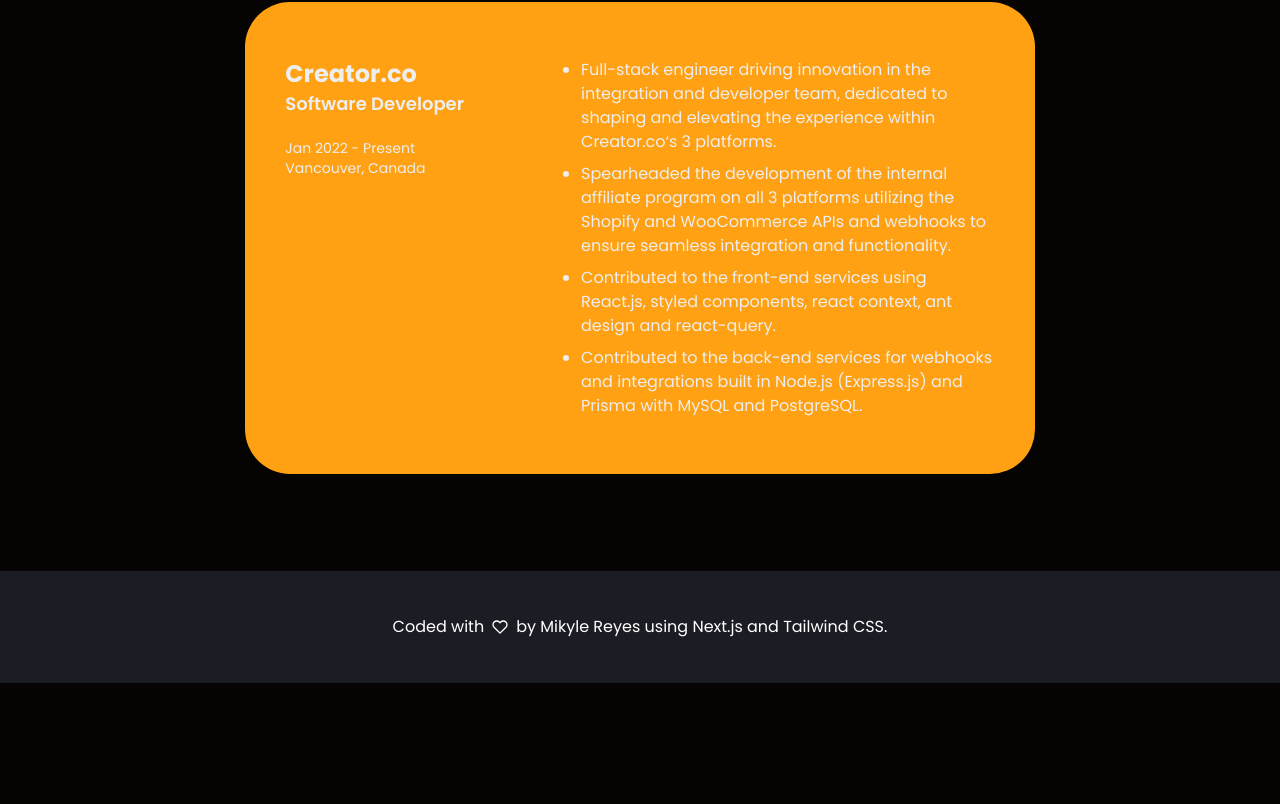
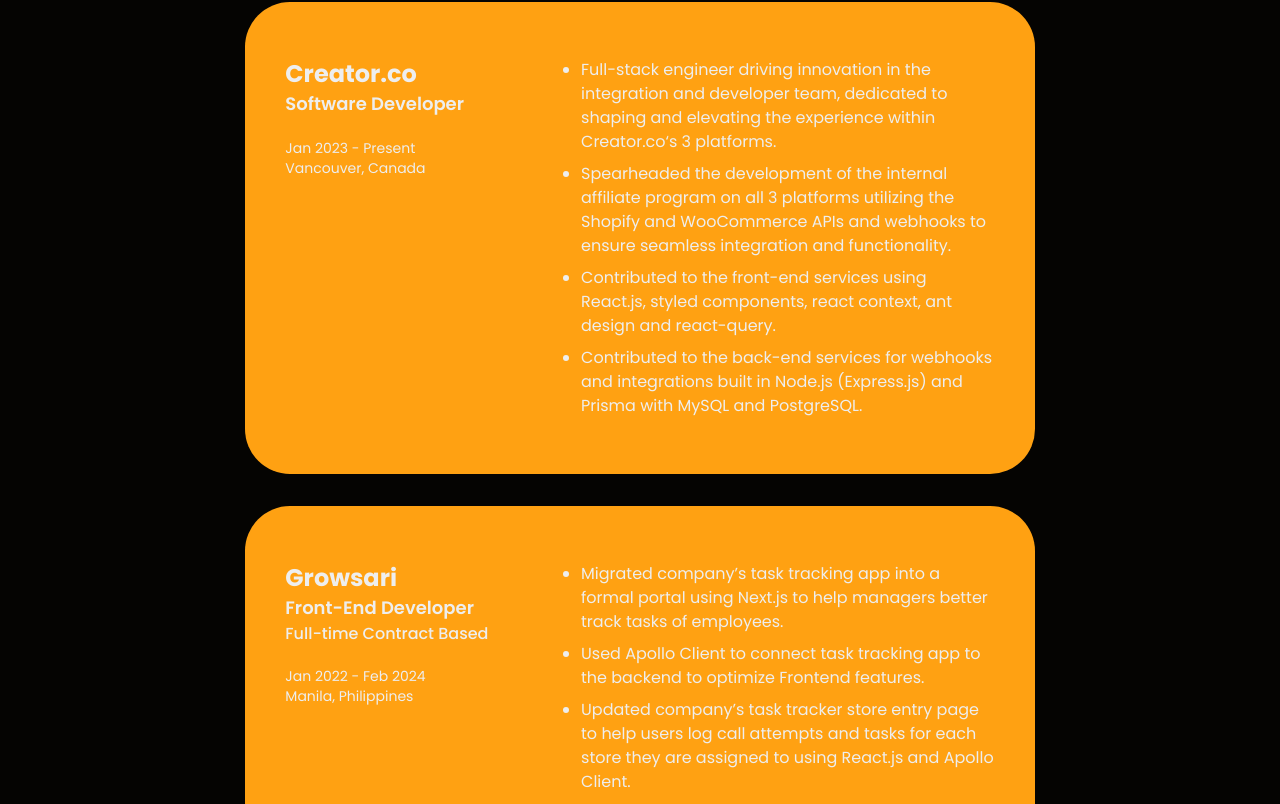
Before and after one commit to muhkyle17/portfolio-website, a Next.js app: page /resume in a window 1280 px wide. Shown: the part 336-1140 px from the top of the page. Before the commit the page ends 1019 px from the top, so only its background shows below. Built offline with nearby package versions, Linux system fonts and the light colour scheme; a web font is replaced by a local one.

Commit message:
Add data for experience with craetor.co and growsari and display it on the UI

```diff
--- a/components/Resume.js
+++ b/components/Resume.js
@@ -1,4 +1,5 @@
 import Link from 'next/link'
+import { experience } from '../data'
 
 const Resume = () => {
   return (
@@ -28,37 +29,25 @@ const Resume = () => {
             </div>
           </div>
 
-          <div className='flex gap-5 px-10 py-14 bg-primary rounded-[45px]'>
+          {experience.map(job => (
+            <div key={job.company} className='flex gap-5 px-10 py-14 bg-primary rounded-[45px]'>
               <div className='w-2/5 text-[#EEEEEE]'>
-              <h2 className='font-bold text-2xl'>Creator.co</h2>
-              <p className='font-semibold text-lg'>Software Developer</p>
-              <p className='mt-5 text-sm'>Jan 2022 - Present</p>
-              <p className='text-sm'>Vancouver, Canada</p>
+                <h2 className='font-bold text-2xl'>{job.company}</h2>
+                <p className='font-semibold text-lg'>{job.jobTitle}</p>
+                <p className='font font-medium text-base'>{job?.jobType}</p>
+                <p className='mt-5 text-sm'>{job.duration}</p>
+                <p className='text-sm'>{job.location}</p>
               </div>
 
               <div className='w-3/5'>
                 <ul className='list-disc flex flex-col gap-2 text-[#EEEEEE]'>
-                <li>
-                  Full-stack engineer driving innovation in the integration and developer team,
-                  dedicated to shaping and elevating the experience within Creator.co&lsquo;s 3
-                  platforms.
-                </li>
-                <li>
-                  Spearheaded the development of the internal affiliate program on all 3 platforms
-                  utilizing the Shopify and WooCommerce APIs and webhooks to ensure seamless
-                  integration and functionality.
-                </li>
-                <li>
-                  Contributed to the front-end services using React.js, styled components, react
-                  context, ant design and react-query.
-                </li>
-                <li>
-                  Contributed to the back-end services for webhooks and integrations built in
-                  Node.js (Express.js) and Prisma with MySQL and PostgreSQL.
-                </li>
+                  {job.responsibilities.map(work => (
+                    <li key={Math.random()}>{work}</li>
+                  ))}
                 </ul>
               </div>
             </div>
+          ))}
         </div>
       </div>
     </section>
--- a/data.js
+++ b/data.js
@@ -211,3 +211,31 @@ export const projectsShortened = [
     source: 'https://github.com/muhkyle17/github-finder',
   },
 ]
+
+export const experience = [
+  {
+    company: 'Creator.co',
+    jobTitle: 'Software Developer',
+    duration: 'Jan 2023 - Present',
+    location: 'Vancouver, Canada',
+    responsibilities: [
+      'Full-stack engineer driving innovation in the integration and developer team, dedicated to shaping and elevating the experience within Creator.co‘s 3 platforms. ',
+      'Spearheaded the development of the internal affiliate program on all 3 platforms utilizing the Shopify and WooCommerce APIs and webhooks to ensure seamless integration and functionality.',
+      'Contributed to the front-end services using React.js, styled components, react context, ant design and react-query.',
+      'Contributed to the back-end services for webhooks and integrations built in Node.js (Express.js) and Prisma with MySQL and PostgreSQL.',
+    ],
+  },
+  {
+    company: 'Growsari',
+    jobTitle: 'Front-End Developer',
+    jobType: 'Full-time Contract Based',
+    duration: 'Jan 2022 - Feb 2024',
+    location: 'Manila, Philippines',
+    responsibilities: [
+      'Migrated company’s task tracking app into a formal portal using Next.js to help managers better track tasks of employees.',
+      'Used Apollo Client to connect task tracking app to the backend to optimize Frontend features.',
+      'Updated company’s task tracker store entry page to help users log call attempts and tasks for each store they are assigned to using React.js and Apollo Client.',
+      'Implemented the interface for the company’s task management system in order for managers to create, update, display, and delete forms & tasks',
+    ],
+  },
+]
```
Lines whose indentation alone changed are shown as unchanged.
